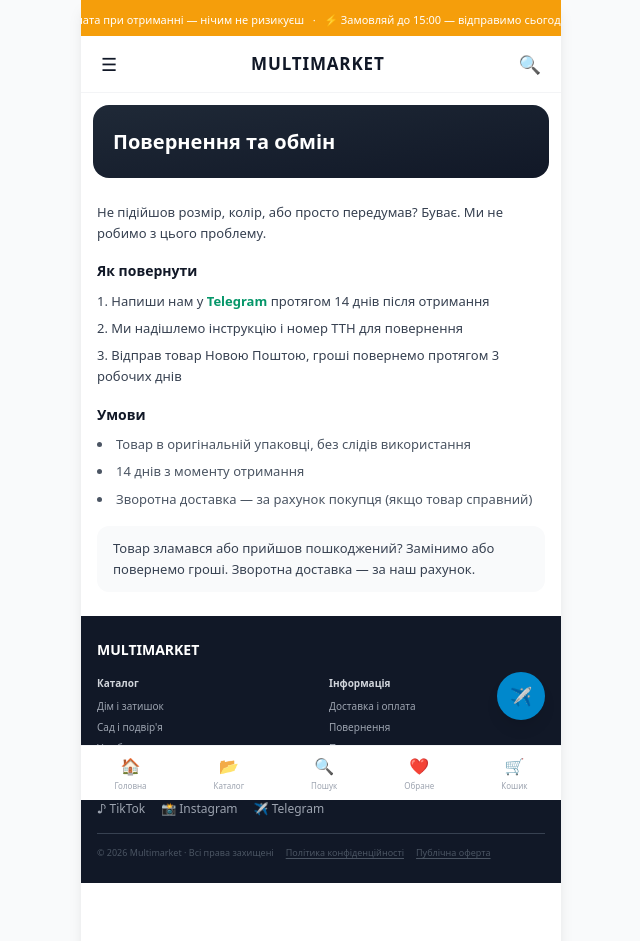
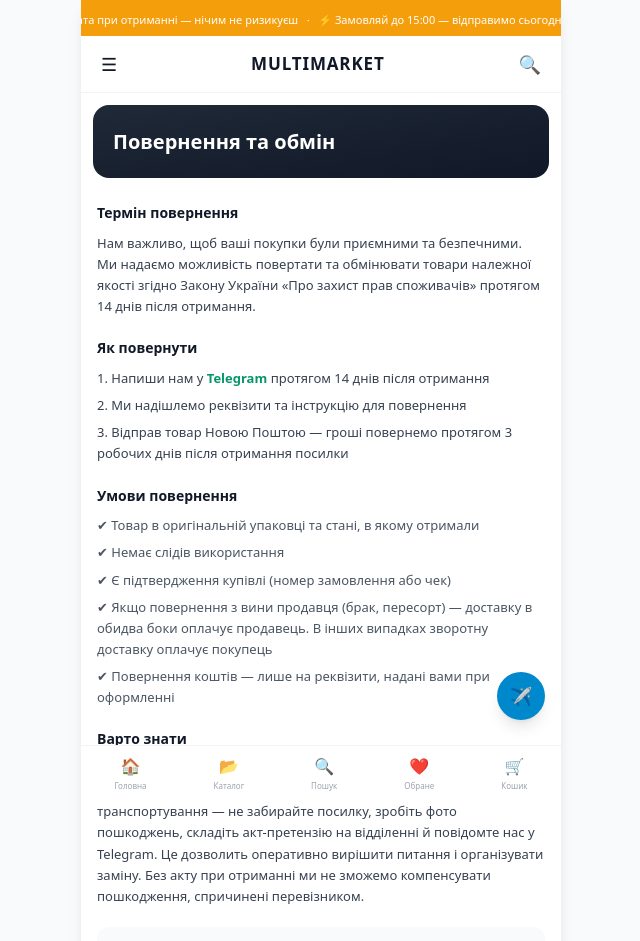
Before and after one commit to cravecom64-cmyk/multimarket-site, a Next.js app: page /returns in a window 1280 px wide. Shown: the top 941 px of the page, without its empty margins (319-959 px from the left). Built offline with nearby package versions, Linux system fonts and the light colour scheme; no server answers.

Commit message:
content: fill seller requisites (name/ITN/address) in offer, rewrite returns page per reference

```diff
--- a/src/app/returns/page.tsx
+++ b/src/app/returns/page.tsx
@@ -4,7 +4,7 @@ import { Footer } from "@/components/Footer";
 export const metadata: Metadata = {
   title: "Повернення та обмін",
   description:
-    "Повернення протягом 14 днів без зайвих питань. Товар пошкоджений або не відповідає опису — заміна або повернення коштів за наш рахунок.",
+    "Повернення та обмін товарів належної якості протягом 14 днів згідно Закону «Про захист прав споживачів». Умови, порядок дій, контакти.",
   alternates: {
     canonical: "https://multi-market.com.ua/returns",
   },
@@ -19,11 +19,18 @@ export default function ReturnsPage() {
         </h1>
       </div>
 
-      <div className="px-4 py-6 text-[13px] text-gray-700 leading-relaxed space-y-4">
-        <p>
-          Не підійшов розмір, колір, або просто передумав? Буває. Ми не
-          робимо з цього проблему.
-        </p>
+      <div className="px-4 py-6 text-[13px] text-gray-700 leading-relaxed space-y-5">
+        <div>
+          <div className="font-extrabold text-gray-900 text-[14px] mb-2">
+            Термін повернення
+          </div>
+          <p>
+            Нам важливо, щоб ваші покупки були приємними та безпечними. Ми
+            надаємо можливість повертати та обмінювати товари належної якості
+            згідно Закону України «Про захист прав споживачів» протягом 14
+            днів після отримання.
+          </p>
+        </div>
 
         <div>
           <div className="font-extrabold text-gray-900 text-[14px] mb-2">
@@ -42,30 +49,49 @@ export default function ReturnsPage() {
               </a>{" "}
               протягом 14 днів після отримання
             </li>
-            <li>Ми надішлемо інструкцію і номер ТТН для повернення</li>
+            <li>Ми надішлемо реквізити та інструкцію для повернення</li>
             <li>
-              Відправ товар Новою Поштою, гроші повернемо протягом 3 робочих
-              днів
+              Відправ товар Новою Поштою — гроші повернемо протягом 3 робочих
+              днів після отримання посилки
             </li>
           </ol>
         </div>
 
         <div>
           <div className="font-extrabold text-gray-900 text-[14px] mb-2">
-            Умови
+            Умови повернення
           </div>
-          <ul className="list-disc list-inside space-y-1.5 text-gray-600">
-            <li>Товар в оригінальній упаковці, без слідів використання</li>
-            <li>14 днів з моменту отримання</li>
+          <ul className="space-y-1.5 text-gray-600">
+            <li>✔ Товар в оригінальній упаковці та стані, в якому отримали</li>
+            <li>✔ Немає слідів використання</li>
+            <li>✔ Є підтвердження купівлі (номер замовлення або чек)</li>
             <li>
-              Зворотна доставка — за рахунок покупця (якщо товар справний)
+              ✔ Якщо повернення з вини продавця (брак, пересорт) —
+              доставку в обидва боки оплачує продавець. В інших випадках
+              зворотну доставку оплачує покупець
             </li>
+            <li>✔ Повернення коштів — лише на реквізити, надані вами при оформленні</li>
           </ul>
         </div>
 
+        <div>
+          <div className="font-extrabold text-gray-900 text-[14px] mb-2">
+            Варто знати
+          </div>
+          <p>
+            Обов&apos;язково перевіряйте стан товару в момент отримання на
+            відділенні Нової Пошти. Якщо помітили пошкодження від
+            транспортування — не забирайте посилку, зробіть фото пошкоджень,
+            складіть акт-претензію на відділенні й повідомте нас у Telegram.
+            Це дозволить оперативно вирішити питання і організувати заміну.
+            Без акту при отриманні ми не зможемо компенсувати пошкодження,
+            спричинені перевізником.
+          </p>
+        </div>
+
         <p className="bg-gray-50 rounded-xl px-4 py-3">
-          Товар зламався або прийшов пошкоджений? Замінимо або повернемо
-          гроші. Зворотна доставка — за наш рахунок.
+          Товар зламався або прийшов пошкодженим не з вашої вини? Замінимо
+          або повернемо гроші, зворотна доставка — за наш рахунок.
         </p>
       </div>
 
--- a/src/app/terms/page.tsx
+++ b/src/app/terms/page.tsx
@@ -18,7 +18,7 @@ export default function TermsPage() {
           Публічна оферта
         </h1>
         <p className="text-[11px] text-white/60 mt-1.5">
-          Договір роздрібної купівлі-продажу · останнє оновлення: 28.07.2026
+          Договір роздрібної купівлі-продажу · останнє оновлення: 16.08.2026
         </p>
       </div>
 
@@ -36,9 +36,9 @@ export default function TermsPage() {
             1. Загальні положення
           </div>
           <p>
-            Продавець — [ПІБ ФОП / назва ТОВ] (реквізити зазначені в кінці
-            документа). Покупець — будь-яка дієздатна фізична особа, яка
-            оформлює замовлення на сайті.
+            Продавець — ФОП Лата Тетяна Олександрівна (реквізити зазначені в
+            кінці документа). Покупець — будь-яка дієздатна фізична особа,
+            яка оформлює замовлення на сайті.
           </p>
         </div>
 
@@ -137,19 +137,19 @@ export default function TermsPage() {
             9. Реквізити продавця
           </div>
           <p className="text-gray-600">
-            [ПІБ ФОП / назва ТОВ]
+            ФОП Лата Тетяна Олександрівна
             <br />
-            РНОКПП / ЄДРПОУ: [номер]
+            РНОКПП / ЄДРПОУ: 3579903289
             <br />
-            Адреса: [адреса реєстрації]
+            Адреса реєстрації: Україна, Запорізька обл., Запорізький р-н,
+            с. Михайлівка, вул. Степова, буд. 21
             <br />
             Контакти: Telegram @multimarket_ua
           </p>
         </div>
 
         <p className="text-[11px] text-gray-400 border-t border-gray-100 pt-4">
-          Цей документ — базовий шаблон публічної оферти, реквізити продавця
-          потрібно заповнити. Рекомендуємо перевірку юристом перед офіційним
+          Рекомендуємо перевірку цього документа юристом перед офіційним
           запуском продажів.
         </p>
       </div>
```
